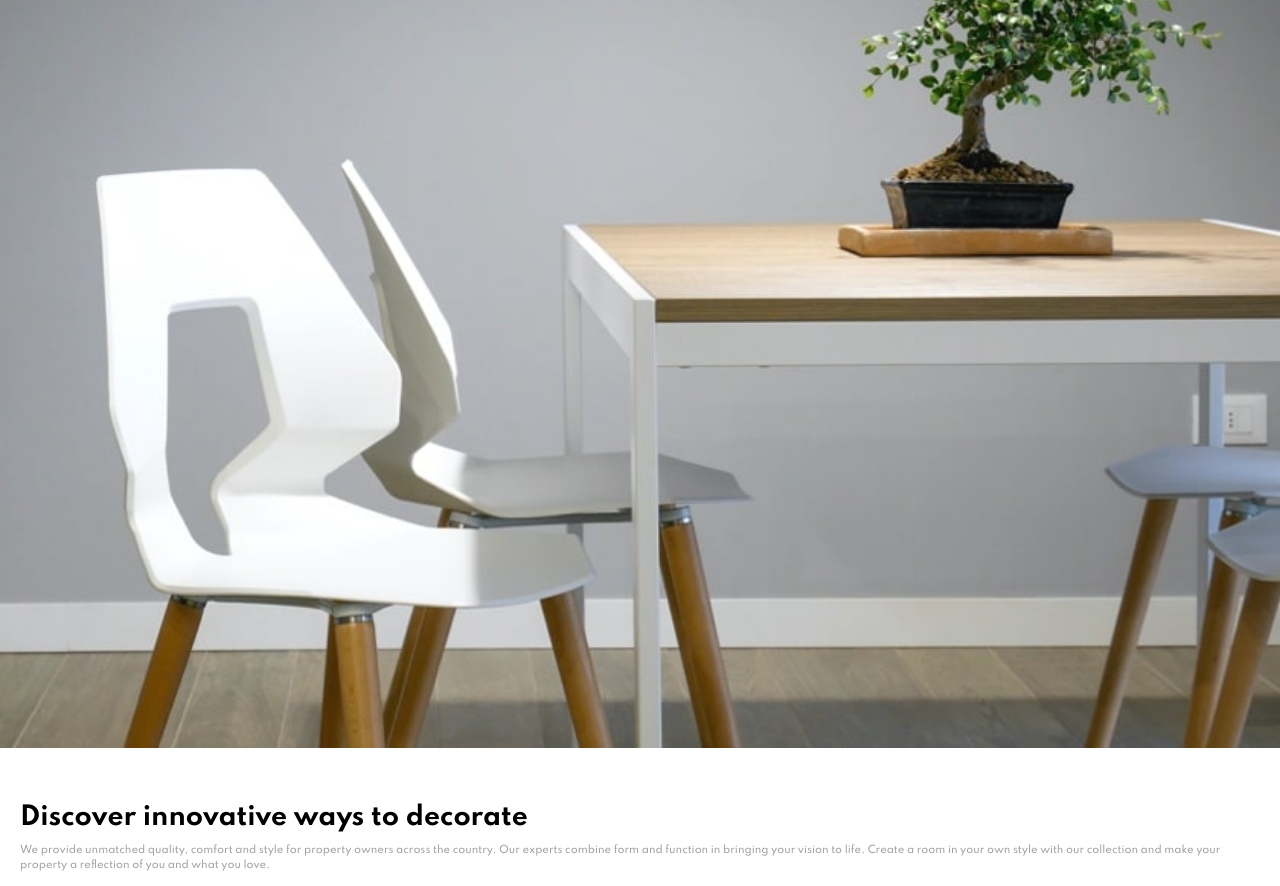
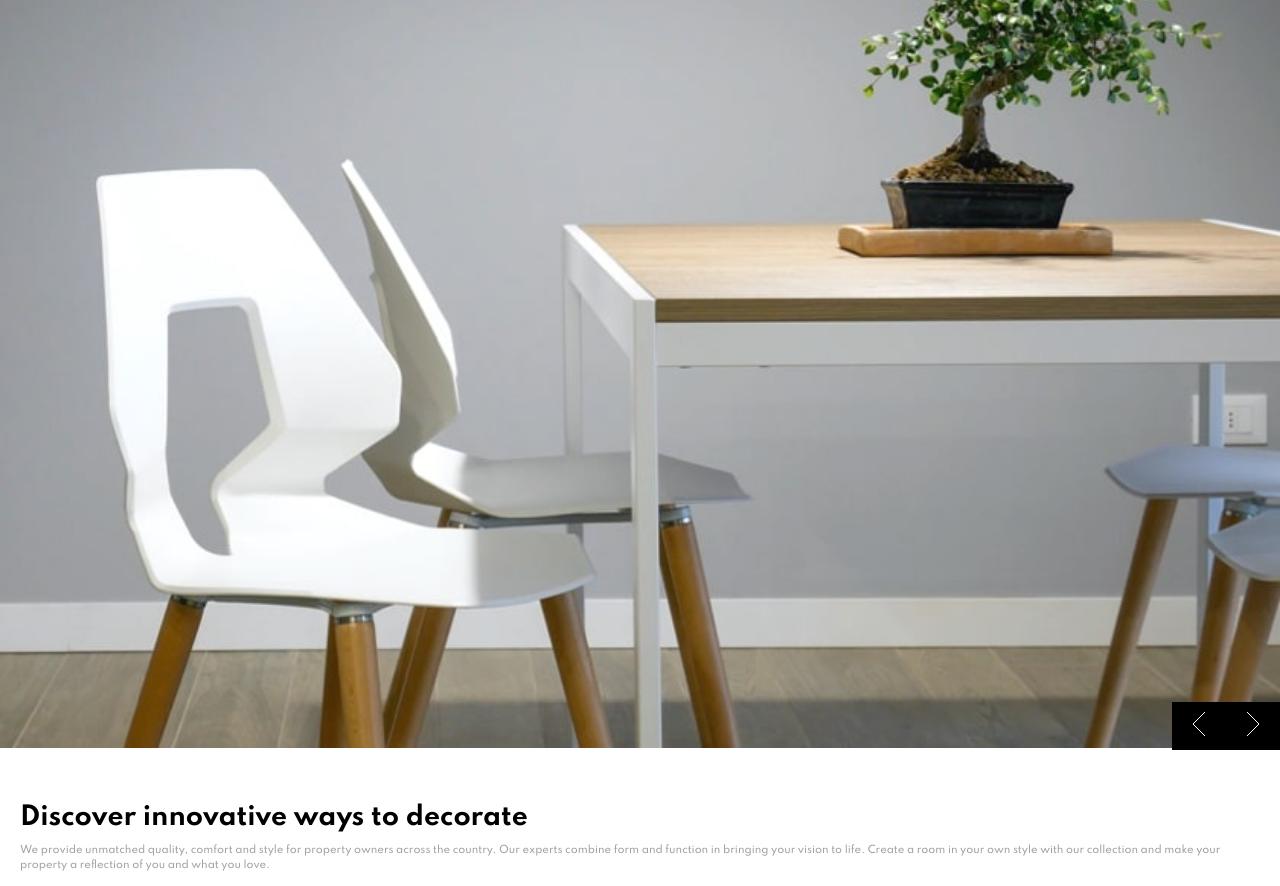
Before and after one commit to KjROX/room, a plain HTML site: page index.html in a window 1280 px wide. Shown: the part 66-952 px from the top of the page. Drawn offline with Linux system fonts and the light colour scheme.

Commit message:
angle-left and angle-right added

```diff
--- a/index.html
+++ b/index.html
@@ -33,6 +33,16 @@
                 <h2>SHOP NOW</h2>
                 <img src="./images/icon-arrow.svg" alt="">
             </div>
+            <div class="angle">
+                <div class="angle-left">
+
+                    <img src="./images/icon-angle-left.svg" alt="">
+                </div>
+                <div class="angle-right">
+                    <img src="./images/icon-angle-right.svg" alt="">
+                </div>
+
+            </div>
         </div>
         <img src="./images/image-about-dark.jpg" alt="" class="image-dark">
         <div class="about-our-furniture">
--- a/style.css
+++ b/style.css
@@ -38,6 +38,7 @@ nav {
 }
 .shop-now {
   padding: 5rem 2rem;
+  position: relative;
 }
 .shop-now h1 {
   font-size: 2.5rem;
@@ -56,6 +57,20 @@ nav {
   margin-right: 3rem;
   font-weight: 500;
   letter-spacing: 1rem;
+}
+.angle {
+  display: flex;
+  position: absolute;
+  top: -50px;
+  right: 0;
+}
+.angle-left {
+  background: black;
+  padding: 1rem 2rem;
+}
+.angle-right {
+  background: black;
+  padding: 1rem 2rem;
 }
 .image-dark {
   object-fit: cover;
```
